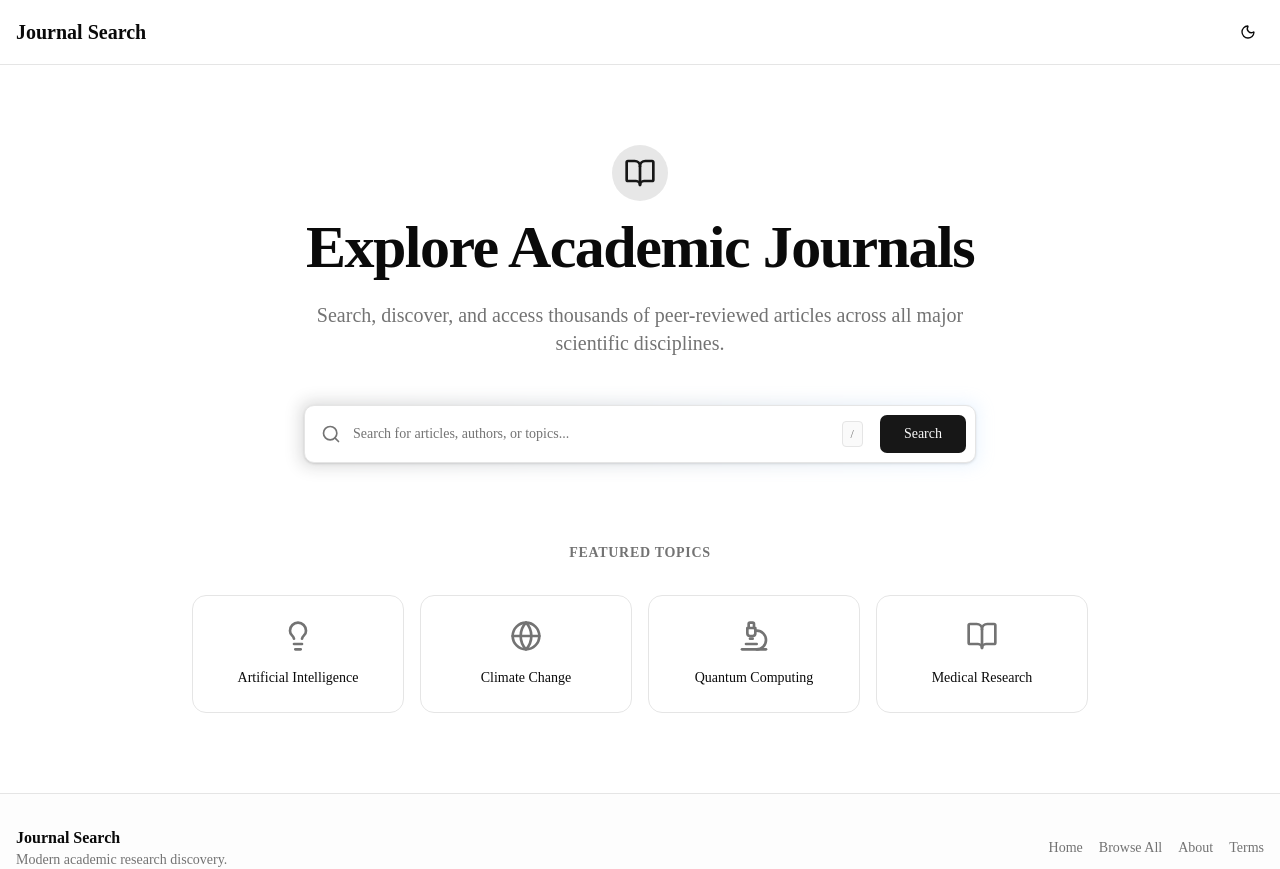
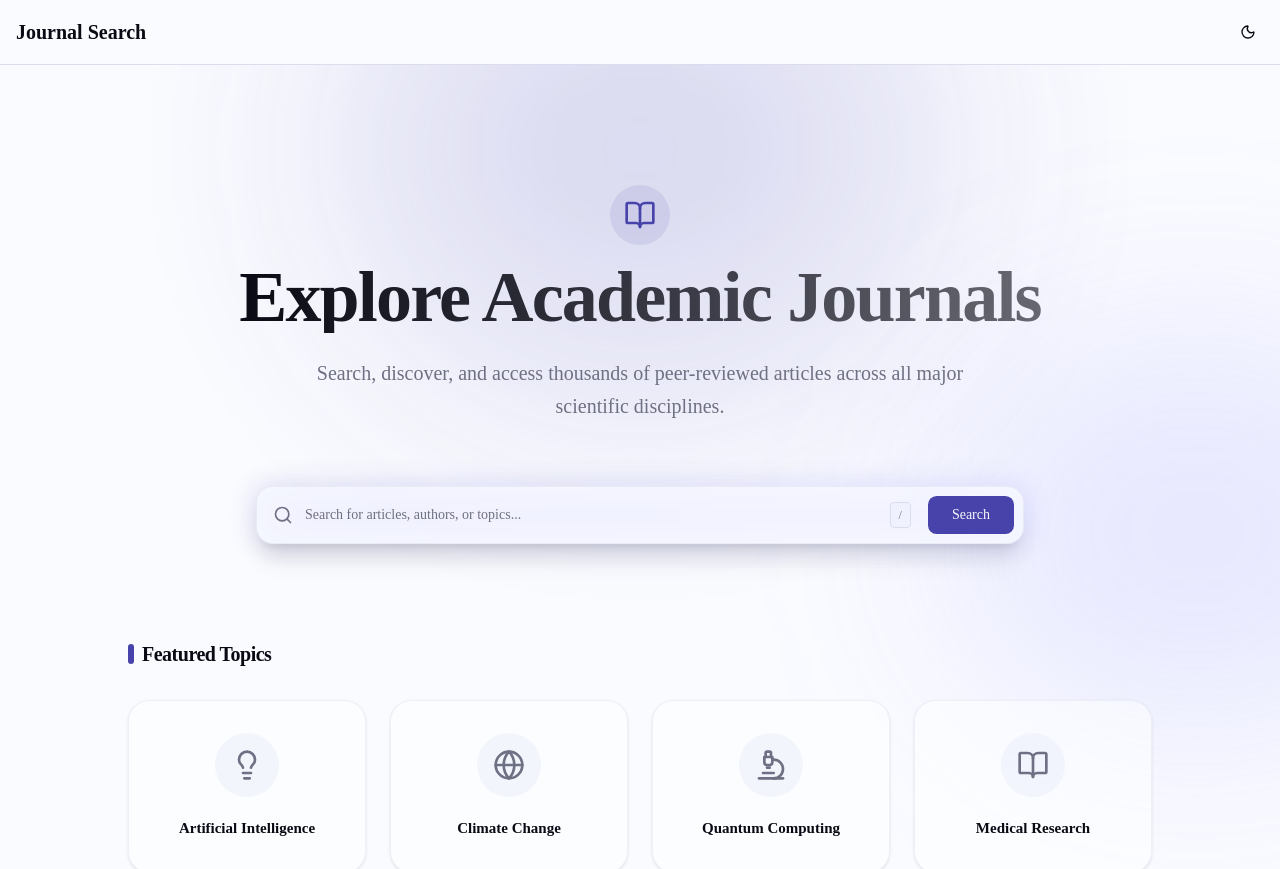
Before and after one commit to Ergiaa/journal-web, a Next.js app: page / in a window 1280 px wide. Shown: the top 869 px of the page. Built offline with nearby package versions, Linux system fonts and the light colour scheme.

Commit message:
feat: overhaul landing page aesthetics with glassmorphism, dynamic orbs and deep indigo themes

```diff
--- a/src/app/globals.css
+++ b/src/app/globals.css
@@ -48,72 +48,88 @@
 }
 
 :root {
-  --background: oklch(1 0 0);
-  --foreground: oklch(0.145 0 0);
+  --background: oklch(0.99 0.01 280);
+  --foreground: oklch(0.15 0.02 280);
   --card: oklch(1 0 0);
-  --card-foreground: oklch(0.145 0 0);
+  --card-foreground: oklch(0.15 0.02 280);
   --popover: oklch(1 0 0);
-  --popover-foreground: oklch(0.145 0 0);
-  --primary: oklch(0.205 0 0);
-  --primary-foreground: oklch(0.985 0 0);
-  --secondary: oklch(0.97 0 0);
-  --secondary-foreground: oklch(0.205 0 0);
-  --muted: oklch(0.97 0 0);
-  --muted-foreground: oklch(0.556 0 0);
-  --accent: oklch(0.97 0 0);
-  --accent-foreground: oklch(0.205 0 0);
-  --destructive: oklch(0.577 0.245 27.325);
-  --border: oklch(0.922 0 0);
-  --input: oklch(0.922 0 0);
-  --ring: oklch(0.708 0 0);
-  --chart-1: oklch(0.809 0.105 251.813);
-  --chart-2: oklch(0.623 0.214 259.815);
-  --chart-3: oklch(0.546 0.245 262.881);
-  --chart-4: oklch(0.488 0.243 264.376);
-  --chart-5: oklch(0.424 0.199 265.638);
-  --radius: 0.625rem;
-  --sidebar: oklch(0.985 0 0);
-  --sidebar-foreground: oklch(0.145 0 0);
-  --sidebar-primary: oklch(0.205 0 0);
-  --sidebar-primary-foreground: oklch(0.985 0 0);
-  --sidebar-accent: oklch(0.97 0 0);
-  --sidebar-accent-foreground: oklch(0.205 0 0);
-  --sidebar-border: oklch(0.922 0 0);
-  --sidebar-ring: oklch(0.708 0 0);
+  --popover-foreground: oklch(0.15 0.02 280);
+
+  /* Deep, vibrant Indigo/Violet for primary */
+  --primary: oklch(0.45 0.16 280);
+  --primary-foreground: oklch(0.98 0.01 280);
+
+  --secondary: oklch(0.95 0.03 280);
+  --secondary-foreground: oklch(0.25 0.05 280);
+
+  --muted: oklch(0.95 0.02 280);
+  --muted-foreground: oklch(0.55 0.03 280);
+
+  --accent: oklch(0.95 0.03 280);
+  --accent-foreground: oklch(0.25 0.05 280);
+
+  --destructive: oklch(0.55 0.20 25);
+  --border: oklch(0.90 0.02 280);
+  --input: oklch(0.90 0.02 280);
+  --ring: oklch(0.45 0.16 280 / 0.5);
+
+  --chart-1: oklch(0.65 0.18 280);
+  --chart-2: oklch(0.70 0.15 250);
+  --chart-3: oklch(0.75 0.12 300);
+  --chart-4: oklch(0.80 0.10 320);
+  --chart-5: oklch(0.85 0.08 340);
+
+  --radius: 0.75rem;
+  --sidebar: oklch(0.98 0.01 280);
+  --sidebar-foreground: oklch(0.15 0.02 280);
+  --sidebar-primary: oklch(0.45 0.16 280);
+  --sidebar-primary-foreground: oklch(0.98 0.01 280);
+  --sidebar-accent: oklch(0.95 0.03 280);
+  --sidebar-accent-foreground: oklch(0.25 0.05 280);
+  --sidebar-border: oklch(0.90 0.02 280);
+  --sidebar-ring: oklch(0.45 0.16 280 / 0.5);
 }
 
 .dark {
-  --background: oklch(0.145 0 0);
-  --foreground: oklch(0.985 0 0);
-  --card: oklch(0.205 0 0);
-  --card-foreground: oklch(0.985 0 0);
-  --popover: oklch(0.205 0 0);
-  --popover-foreground: oklch(0.985 0 0);
-  --primary: oklch(0.922 0 0);
-  --primary-foreground: oklch(0.205 0 0);
-  --secondary: oklch(0.269 0 0);
-  --secondary-foreground: oklch(0.985 0 0);
-  --muted: oklch(0.269 0 0);
-  --muted-foreground: oklch(0.708 0 0);
-  --accent: oklch(0.269 0 0);
-  --accent-foreground: oklch(0.985 0 0);
-  --destructive: oklch(0.704 0.191 22.216);
-  --border: oklch(1 0 0 / 10%);
-  --input: oklch(1 0 0 / 15%);
-  --ring: oklch(0.556 0 0);
-  --chart-1: oklch(0.809 0.105 251.813);
-  --chart-2: oklch(0.623 0.214 259.815);
-  --chart-3: oklch(0.546 0.245 262.881);
-  --chart-4: oklch(0.488 0.243 264.376);
-  --chart-5: oklch(0.424 0.199 265.638);
-  --sidebar: oklch(0.205 0 0);
-  --sidebar-foreground: oklch(0.985 0 0);
-  --sidebar-primary: oklch(0.488 0.243 264.376);
-  --sidebar-primary-foreground: oklch(0.985 0 0);
-  --sidebar-accent: oklch(0.269 0 0);
-  --sidebar-accent-foreground: oklch(0.985 0 0);
-  --sidebar-border: oklch(1 0 0 / 10%);
-  --sidebar-ring: oklch(0.556 0 0);
+  --background: oklch(0.12 0.02 280);
+  --foreground: oklch(0.98 0.01 280);
+  --card: oklch(0.15 0.02 280);
+  --card-foreground: oklch(0.98 0.01 280);
+  --popover: oklch(0.15 0.02 280);
+  --popover-foreground: oklch(0.98 0.01 280);
+
+  /* Lighter, glowing Violet for primary in deep dark mode */
+  --primary: oklch(0.70 0.15 280);
+  --primary-foreground: oklch(0.12 0.02 280);
+
+  --secondary: oklch(0.20 0.03 280);
+  --secondary-foreground: oklch(0.98 0.01 280);
+
+  --muted: oklch(0.20 0.03 280);
+  --muted-foreground: oklch(0.65 0.03 280);
+
+  --accent: oklch(0.20 0.03 280);
+  --accent-foreground: oklch(0.98 0.01 280);
+
+  --destructive: oklch(0.55 0.20 25);
+  --border: oklch(0.25 0.03 280);
+  --input: oklch(0.25 0.03 280);
+  --ring: oklch(0.70 0.15 280 / 0.5);
+
+  --chart-1: oklch(0.70 0.15 280);
+  --chart-2: oklch(0.65 0.18 250);
+  --chart-3: oklch(0.60 0.20 300);
+  --chart-4: oklch(0.55 0.22 320);
+  --chart-5: oklch(0.50 0.24 340);
+
+  --sidebar: oklch(0.15 0.02 280);
+  --sidebar-foreground: oklch(0.98 0.01 280);
+  --sidebar-primary: oklch(0.70 0.15 280);
+  --sidebar-primary-foreground: oklch(0.12 0.02 280);
+  --sidebar-accent: oklch(0.20 0.03 280);
+  --sidebar-accent-foreground: oklch(0.98 0.01 280);
+  --sidebar-border: oklch(0.25 0.03 280);
+  --sidebar-ring: oklch(0.70 0.15 280 / 0.5);
 }
 
 @layer base {
--- a/src/app/page.tsx
+++ b/src/app/page.tsx
@@ -12,43 +12,55 @@ const TOPICS = [
 
 export default function Home() {
   return (
-    <div className="flex flex-col items-center justify-center py-20 px-4 min-h-[calc(100vh-140px)]">
-      <div className="text-center space-y-6 mb-12 animate-in fade-in slide-in-from-bottom-4 duration-700">
-        <div className="inline-flex items-center justify-center p-3 bg-primary/10 rounded-full mb-4">
+    <div className="relative flex flex-col items-center py-20 px-4 min-h-[calc(100vh-140px)] overflow-hidden">
+      {/* Background Glow Orbs */}
+      <div className="absolute top-0 -translate-y-1/3 left-1/2 -translate-x-1/2 w-[600px] h-[500px] bg-primary/20 blur-[120px] rounded-full pointer-events-none -z-10 animate-pulse duration-[10000ms]" />
+      <div className="absolute bottom-1/4 right-0 translate-x-1/3 w-[500px] h-[400px] bg-chart-1/15 blur-[100px] rounded-full pointer-events-none -z-10" />
+
+      {/* Hero Section */}
+      <div className="relative text-center space-y-6 mb-16 mt-10 animate-in fade-in slide-in-from-bottom-8 duration-700">
+        <div className="inline-flex items-center justify-center p-3.5 bg-primary/10 rounded-full mb-4 ring-1 ring-primary/20 shadow-[0_0_15px_rgba(var(--primary),0.2)]">
           <BookOpen className="h-8 w-8 text-primary" />
         </div>
-        <h1 className="text-4xl md:text-6xl font-extrabold tracking-tight">
+        <h1 className="text-4xl md:text-7xl font-extrabold tracking-tight bg-clip-text text-transparent bg-gradient-to-r from-foreground to-foreground/60">
           Explore Academic Journals
         </h1>
-        <p className="text-lg md:text-xl text-muted-foreground max-w-2xl mx-auto">
+        <p className="text-lg md:text-xl text-muted-foreground max-w-2xl mx-auto font-light leading-relaxed">
           Search, discover, and access thousands of peer-reviewed articles across all major scientific disciplines.
         </p>
       </div>
 
-      <div className="w-full max-w-2xl animate-in fade-in slide-in-from-bottom-4 duration-700 delay-150 fill-mode-both">
-        <Suspense fallback={<div className="h-12 w-full bg-muted rounded-md animate-pulse" />}>
+      {/* Search Bar container with Glassmorphism */}
+      <div className="w-full max-w-3xl mb-24 animate-in fade-in slide-in-from-bottom-6 duration-700 delay-150 fill-mode-both">
+        <Suspense fallback={<div className="h-14 w-full bg-muted/50 rounded-xl animate-pulse" />}>
           <div className="relative group">
-            <div className="absolute -inset-1 bg-gradient-to-r from-primary/30 to-chart-1/30 rounded-lg blur opacity-50 group-hover:opacity-100 transition duration-500"></div>
-            <div className="relative bg-background rounded-lg border shadow-sm">
+            <div className="absolute -inset-1 bg-gradient-to-r from-primary/40 to-chart-1/40 rounded-2xl blur-md opacity-40 group-hover:opacity-100 transition duration-700"></div>
+            <div className="relative bg-background/80 backdrop-blur-xl rounded-xl border border-border/50 shadow-xl overflow-hidden ring-1 ring-white/5">
               <SearchBar />
             </div>
           </div>
         </Suspense>
       </div>
 
-      <div className="mt-20 w-full max-w-4xl animate-in fade-in duration-700 delay-300 fill-mode-both">
-        <h2 className="text-sm font-semibold uppercase tracking-wider text-muted-foreground text-center mb-8">
-          Featured Topics
-        </h2>
-        <div className="grid grid-cols-2 md:grid-cols-4 gap-4">
+      {/* Featured Topics Section */}
+      <div className="w-full max-w-5xl animate-in fade-in slide-in-from-bottom-4 duration-700 delay-300 fill-mode-both">
+        <div className="flex items-center justify-between mb-8">
+          <h2 className="text-xl font-bold tracking-tight text-foreground flex items-center gap-2">
+            <div className="h-5 w-1.5 bg-primary rounded-full" />
+            Featured Topics
+          </h2>
+        </div>
+        <div className="grid grid-cols-2 lg:grid-cols-4 gap-4 md:gap-6">
           {TOPICS.map((topic) => (
             <Link
               key={topic.name}
               href={`/search?q=${topic.query}`}
-              className="group flex flex-col items-center p-6 bg-card border rounded-xl hover:border-primary hover:shadow-md transition-all text-center"
+              className="group flex flex-col items-center p-8 bg-card/50 backdrop-blur-sm border border-border/40 rounded-2xl hover:border-primary/50 hover:bg-card/90 shadow-sm hover:shadow-xl hover:shadow-primary/5 transition-all duration-300 hover:-translate-y-1 text-center"
             >
-              <topic.icon className="h-8 w-8 mb-4 text-muted-foreground group-hover:text-primary transition-colors" />
-              <span className="font-medium text-sm">{topic.name}</span>
+              <div className="p-4 bg-muted/50 rounded-full mb-5 group-hover:scale-110 group-hover:bg-primary/10 transition-transform duration-300">
+                <topic.icon className="h-8 w-8 text-muted-foreground group-hover:text-primary transition-colors duration-300" />
+              </div>
+              <span className="font-semibold text-[15px]">{topic.name}</span>
             </Link>
           ))}
         </div>
```
